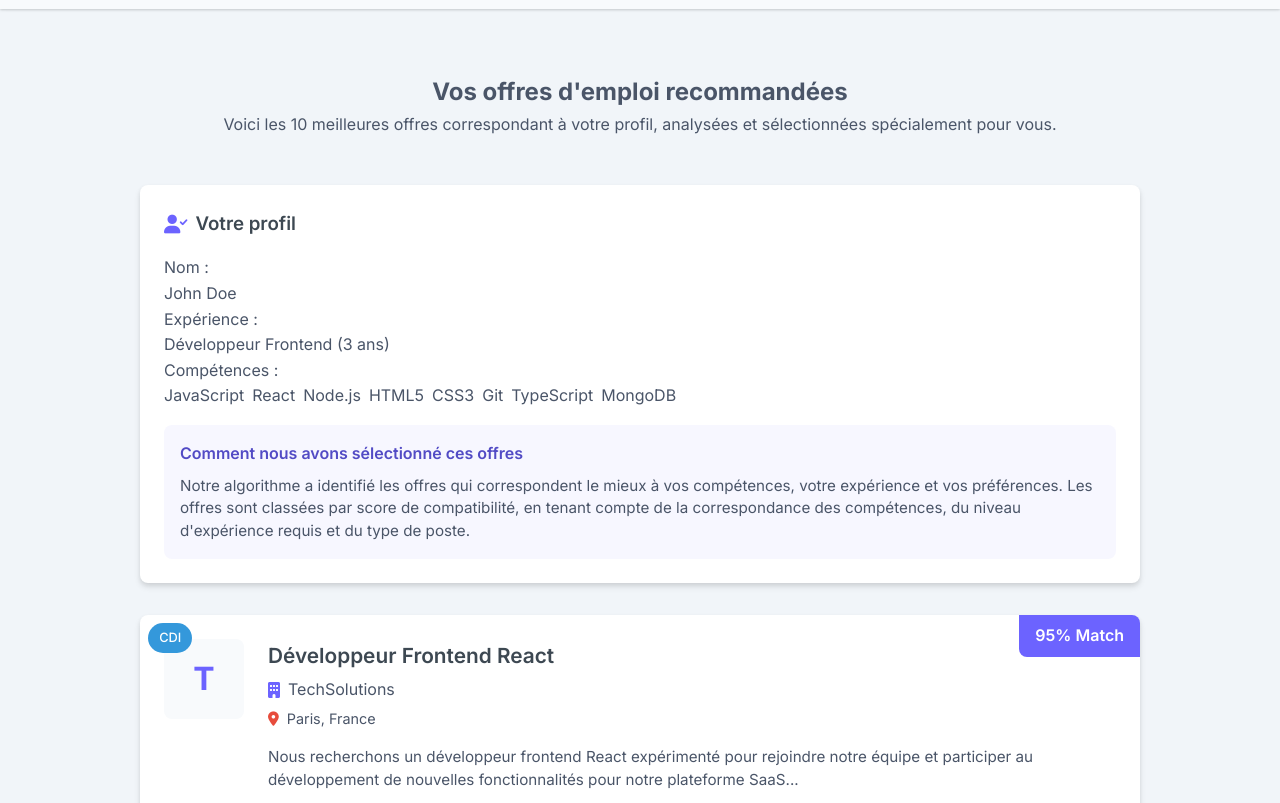
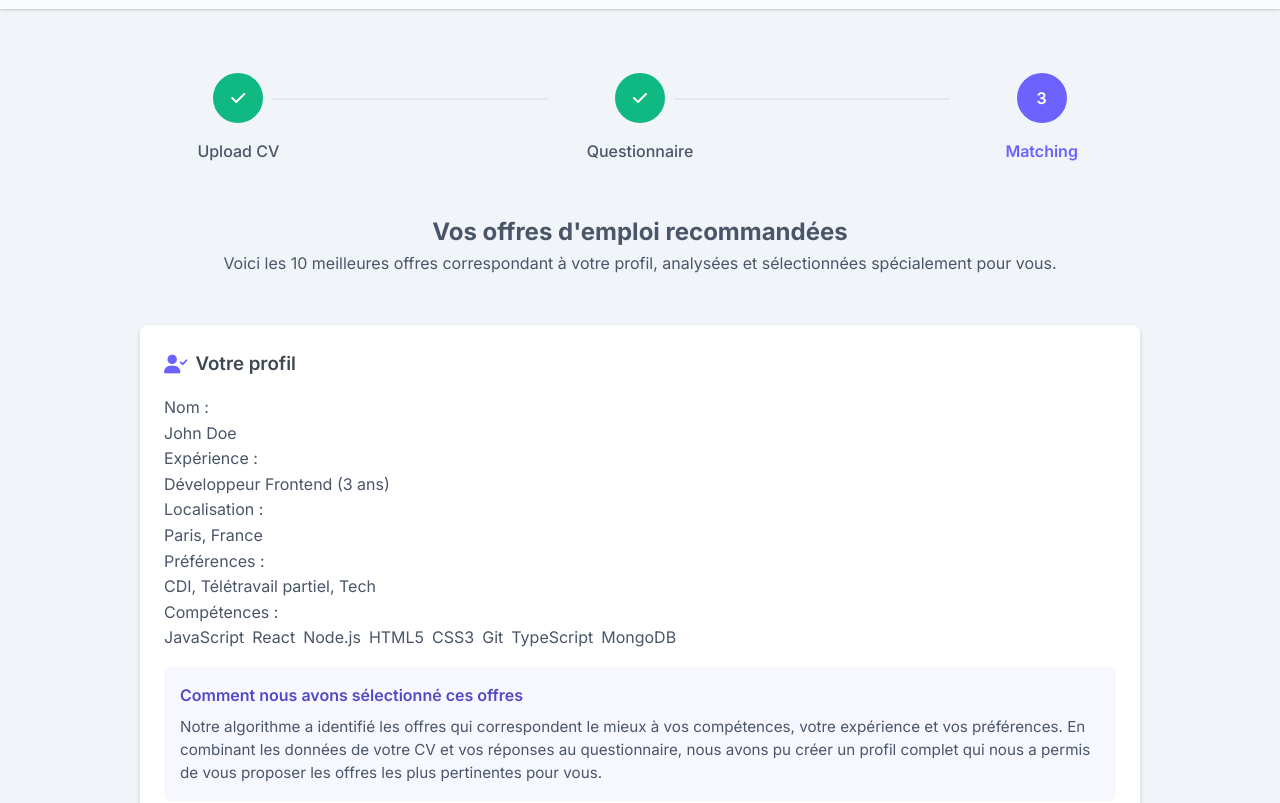
Before and after one commit to Bapt252/simple-jobboard, a plain HTML site: page candidate-matches.html in a window 1280 px wide. Shown: the part 75-878 px from the top of the page. Drawn offline with Linux system fonts and the light colour scheme.

Commit message:
Mise à jour de la page des matches avec les étapes du parcours

```diff
--- a/candidate-matches.html
+++ b/candidate-matches.html
@@ -161,7 +161,7 @@
             border: 1px solid var(--primary);
         }
 
-        .match-apply {
+        .apply-btn {
             background-color: var(--primary);
             color: white;
             border: none;
@@ -172,7 +172,7 @@
             transition: background-color 0.3s ease;
         }
 
-        .match-apply:hover {
+        .apply-btn:hover {
             background-color: var(--primary-dark);
         }
 
@@ -254,6 +254,68 @@
             border-radius: 20px;
             font-weight: 500;
         }
+
+        .upload-steps {
+            display: flex;
+            justify-content: space-between;
+            margin-bottom: 3rem;
+        }
+
+        .upload-step {
+            display: flex;
+            flex-direction: column;
+            align-items: center;
+            width: 30%;
+            text-align: center;
+            position: relative;
+        }
+
+        .upload-step:not(:last-child)::after {
+            content: '';
+            position: absolute;
+            top: 25px;
+            right: -40%;
+            width: 80%;
+            height: 2px;
+            background-color: #e2e8f0;
+        }
+
+        .step-number {
+            display: flex;
+            align-items: center;
+            justify-content: center;
+            width: 50px;
+            height: 50px;
+            border-radius: 50%;
+            background-color: #f8fafc;
+            border: 2px solid #e2e8f0;
+            color: var(--text);
+            font-weight: 600;
+            margin-bottom: 1rem;
+            transition: all 0.3s ease;
+        }
+
+        .step-title {
+            font-weight: 500;
+            color: var(--text);
+        }
+
+        .upload-step.active .step-number {
+            background-color: var(--primary);
+            border-color: var(--primary);
+            color: white;
+        }
+
+        .upload-step.active .step-title {
+            color: var(--primary);
+            font-weight: 600;
+        }
+
+        .upload-step.completed .step-number {
+            background-color: var(--success);
+            border-color: var(--success);
+            color: white;
+        }
     </style>
 </head>
 <body>
@@ -262,7 +324,7 @@
             <h1><i class="fas fa-briefcase"></i> Nexten</h1>
             <nav>
                 <ul>
-                    <li><a href="index.html">Offres d'emploi</a></li>
+                    <li><a href="index.html">Accueil</a></li>
                     <li><a href="post-job.html">Publier une offre</a></li>
                     <li><a href="candidate-upload.html" class="active">Espace candidat</a></li>
                 </ul>
@@ -272,6 +334,21 @@
 
     <section class="matches-section">
         <div class="container">
+            <div class="upload-steps">
+                <div class="upload-step completed">
+                    <div class="step-number"><i class="fas fa-check"></i></div>
+                    <div class="step-title">Upload CV</div>
+                </div>
+                <div class="upload-step completed">
+                    <div class="step-number"><i class="fas fa-check"></i></div>
+                    <div class="step-title">Questionnaire</div>
+                </div>
+                <div class="upload-step active">
+                    <div class="step-number">3</div>
+                    <div class="step-title">Matching</div>
+                </div>
+            </div>
+
             <div class="matches-intro">
                 <h2>Vos offres d'emploi recommandées</h2>
                 <p class="section-description">Voici les 10 meilleures offres correspondant à votre profil, analysées et sélectionnées spécialement pour vous.</p>
@@ -289,6 +366,14 @@
                         <div class="info-value">Développeur Frontend (3 ans)</div>
                     </div>
                     <div class="info-item">
+                        <div class="info-label">Localisation :</div>
+                        <div class="info-value">Paris, France</div>
+                    </div>
+                    <div class="info-item">
+                        <div class="info-label">Préférences :</div>
+                        <div class="info-value">CDI, Télétravail partiel, Tech</div>
+                    </div>
+                    <div class="info-item">
                         <div class="info-label">Compétences :</div>
                     </div>
                     <div class="summary-skills">
@@ -304,7 +389,7 @@
 
                     <div class="highlight-section">
                         <h4 class="highlight-title">Comment nous avons sélectionné ces offres</h4>
-                        <p class="highlight-text">Notre algorithme a identifié les offres qui correspondent le mieux à vos compétences, votre expérience et vos préférences. Les offres sont classées par score de compatibilité, en tenant compte de la correspondance des compétences, du niveau d'expérience requis et du type de poste.</p>
+                        <p class="highlight-text">Notre algorithme a identifié les offres qui correspondent le mieux à vos compétences, votre expérience et vos préférences. En combinant les données de votre CV et vos réponses au questionnaire, nous avons pu créer un profil complet qui nous a permis de vous proposer les offres les plus pertinentes pour vous.</p>
                     </div>
                 </div>
 
@@ -334,7 +419,7 @@
                                 <span class="match-tag highlight">CSS3</span>
                                 <span class="match-tag">Redux</span>
                             </div>
-                            <button class="match-apply">Postuler</button>
+                            <button class="apply-btn">Postuler</button>
                         </div>
                     </div>
                 </div>
@@ -363,7 +448,7 @@
                                 <span class="match-tag highlight">MongoDB</span>
                                 <span class="match-tag">Express</span>
                             </div>
-                            <button class="match-apply">Postuler</button>
+                            <button class="apply-btn">Postuler</button>
                         </div>
                     </div>
                 </div>
@@ -392,7 +477,7 @@
                                 <span class="match-tag highlight">CSS3</span>
                                 <span class="match-tag highlight">HTML5</span>
                             </div>
-                            <button class="match-apply">Postuler</button>
+                            <button class="apply-btn">Postuler</button>
                         </div>
                     </div>
                 </div>
@@ -421,7 +506,7 @@
                                 <span class="match-tag">Mobile</span>
                                 <span class="match-tag highlight">Git</span>
                             </div>
-                            <button class="match-apply">Postuler</button>
+                            <button class="apply-btn">Postuler</button>
                         </div>
                     </div>
                 </div>
@@ -450,7 +535,7 @@
                                 <span class="match-tag highlight">CSS3</span>
                                 <span class="match-tag">Vuex</span>
                             </div>
-                            <button class="match-apply">Postuler</button>
+                            <button class="apply-btn">Postuler</button>
                         </div>
                     </div>
                 </div>
@@ -469,7 +554,7 @@
     <script>
         document.addEventListener('DOMContentLoaded', function() {
             // Ajouter des effets aux boutons de candidature
-            document.querySelectorAll('.match-apply').forEach(button => {
+            document.querySelectorAll('.apply-btn').forEach(button => {
                 button.addEventListener('click', function() {
                     this.innerHTML = '<i class="fas fa-check"></i> Candidature envoyée';
                     this.style.backgroundColor = 'var(--success)';
```
